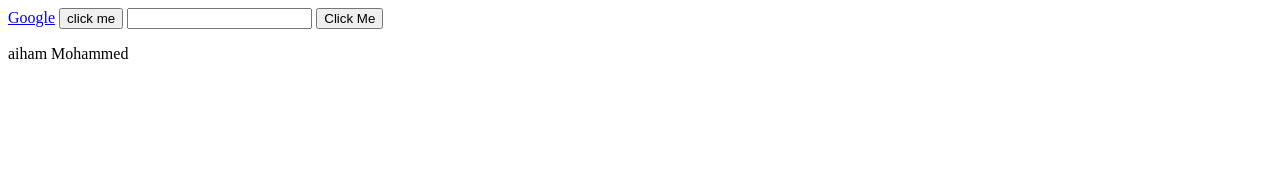
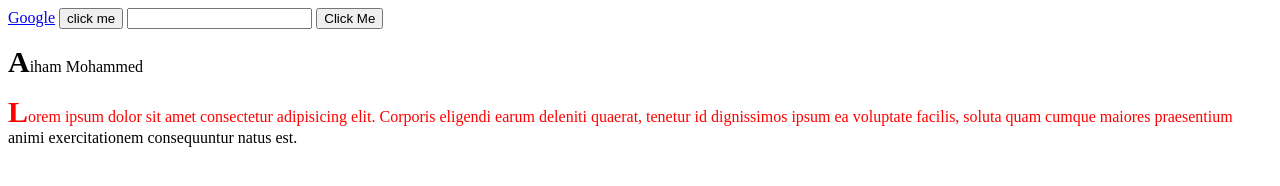
Before and after one commit to AihamJassar/CSS, a plain HTML site: page 34-37/index.html in a window 1280 px wide. Drawn offline with Linux system fonts and the light colour scheme.

Commit message:
video 35 pseudo elements

```diff
--- a/34-37/index.html
+++ b/34-37/index.html
@@ -8,6 +8,18 @@
       input:focus{
          background-color: blue;
       }
+      p::first-letter{
+       font-size: 30px;
+       font-weight: bold;
+       text-transform: uppercase;
+     }
+     .par::first-line{
+       color: red;
+     }
+     ::selection{
+       background-color: black;
+       color: yellow;
+     }
     </style>
   </head>
   <body>
@@ -16,5 +28,7 @@
      <input type="text">
      <button>Click Me</button>
      <p>aiham Mohammed</p>
+     <p class="par">    Lorem ipsum dolor sit amet consectetur adipisicing elit. Corporis eligendi earum deleniti quaerat, tenetur id dignissimos ipsum ea voluptate facilis, soluta quam cumque maiores praesentium animi exercitationem consequuntur natus est.
+</p>
   </body>
 </html>
```
